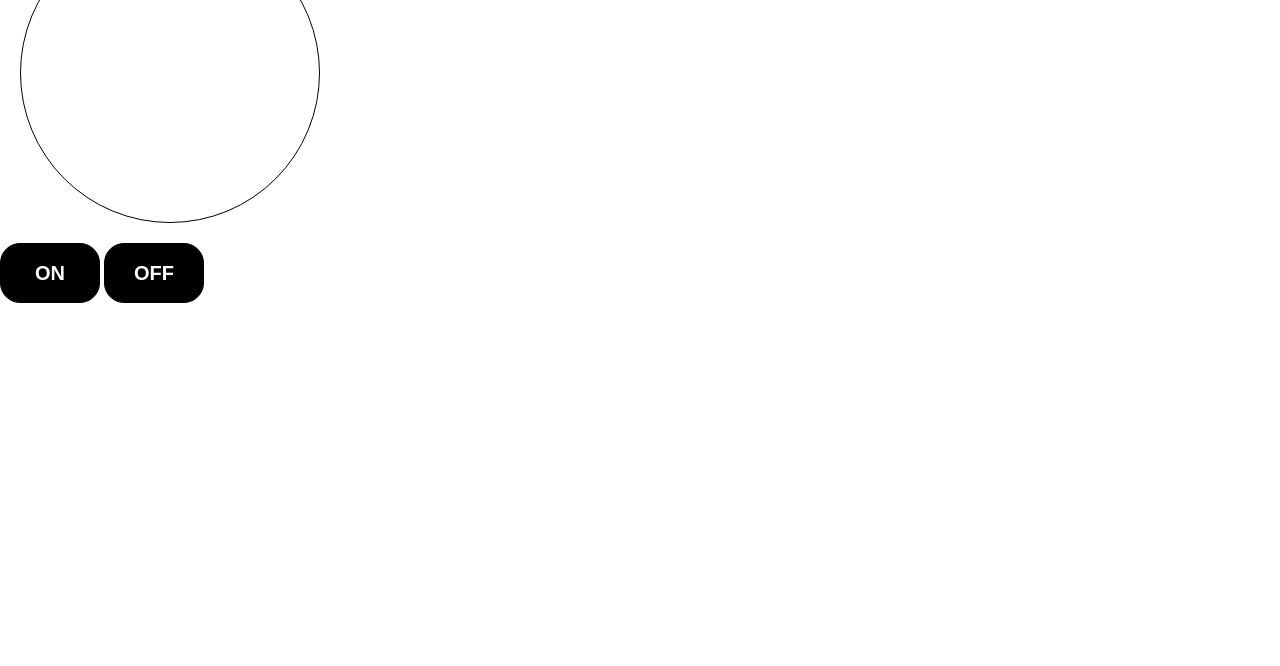
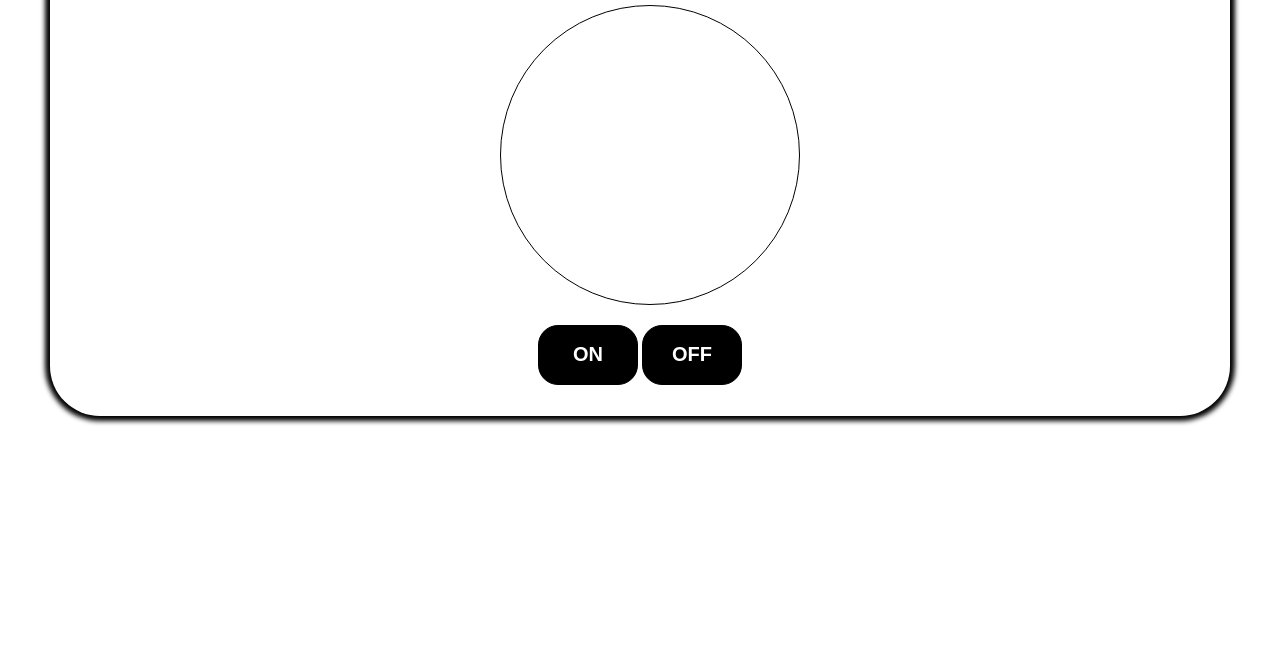
Before and after one commit to RanaHuzaima/Blub-BY-DOM, a plain HTML site: page index.html in a window 1280 px wide. Shown: the part 134-800 px from the top of the page. Drawn offline with Linux system fonts and the light colour scheme.

Commit message:
2nd_commit

```diff
--- a/style.css
+++ b/style.css
@@ -4,6 +4,20 @@
     padding: 0;
     box-sizing: border-box;
 }
+.box{
+    margin: 50px;
+    height: 500px;
+    /* width: 500px; */
+    box-shadow: 0px 0px 5px 5px black;
+    display: flex;
+    justify-content: center;
+    align-items: center;
+    flex-direction: column;
+    text-align: center;
+    border-radius: 50px;
+    border: none;
+}
+
 #blub{
     height: 300px;
     width: 300px;
```
